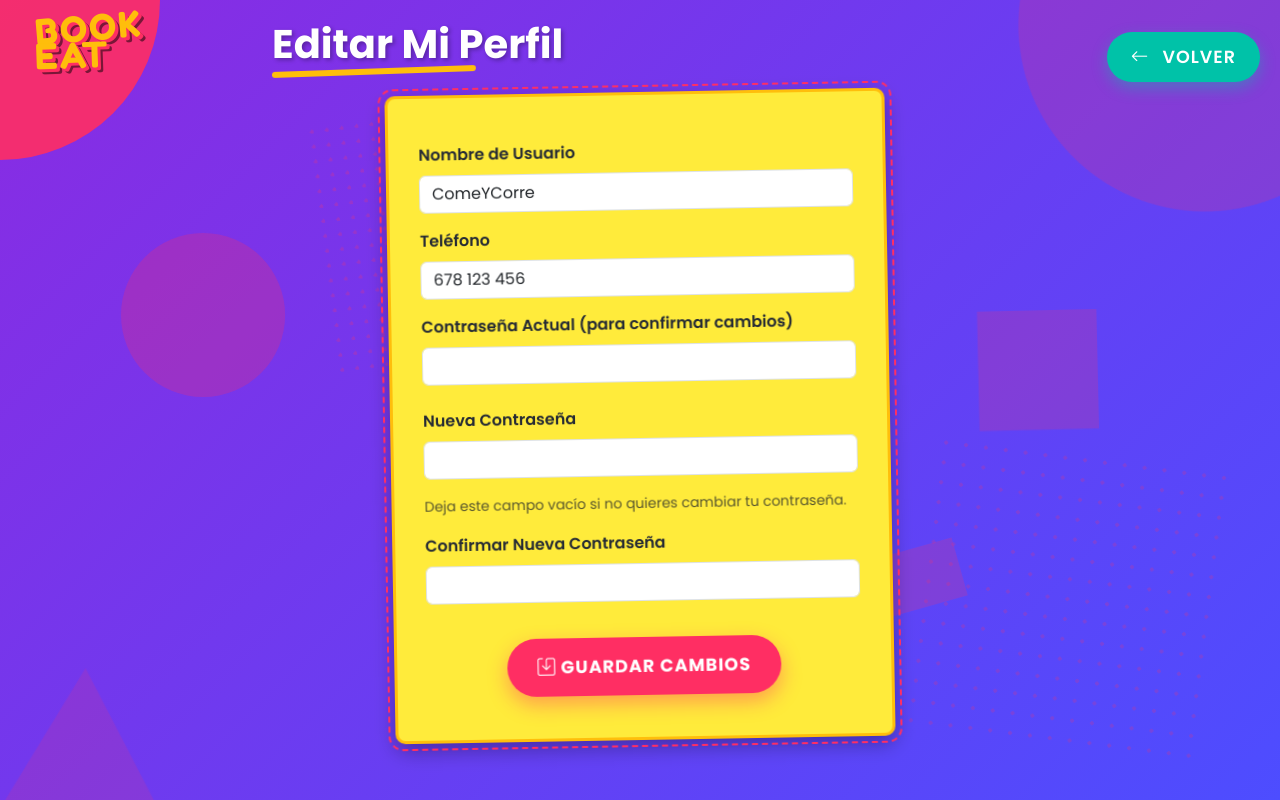
After one commit to RubenSans82/reservatumesa, a Flask app: page /user/edit_profile in a window 1280 px wide. The commit adds this page. Run offline with Flask 3, Linux system fonts and the light colour scheme; a user stored in the database is signed in; data comes from the database, SQL or seed files in the repository.

Commit message:
user_edit

```diff
--- a/app.py
+++ b/app.py
@@ -820,5 +820,137 @@ def update_restaurant_profile():
     finally:
         connection.close()
 
+@app.route('/user/edit_profile')
+def edit_client_profile():
+    # Verificar que el cliente está logueado
+    if 'client_id' not in session:
+        return redirect(url_for('login_page'))
+
+    client_id = session['client_id']
+    connection = db.get_connection()
+
+    try:
+        with connection.cursor() as cursor:
+            # Obtener datos del cliente
+            query = "SELECT * FROM client WHERE client_id = %s"
+            cursor.execute(query, (client_id,))
+            client = cursor.fetchone()
+
+            if not client:
+                return redirect(url_for('login_page'))
+
+            return render_template('user/edit_profile.html', client=client)
+    except Exception as e:
+        print("Error al obtener datos del cliente:", e)
+        return redirect(url_for('userhome'))
+    finally:
+        connection.close()
+
+@app.route('/user/update_profile', methods=['POST'])
+def update_client_profile():
+    # Verificar que el cliente está logueado
+    if 'client_id' not in session:
+        return redirect(url_for('login_page'))
+
+    client_id = session['client_id']
+    connection = db.get_connection()
+
+    # Obtener datos del formulario (sin el campo name)
+    username = request.form.get('username')
+    phone = request.form.get('phone')
+    current_password = request.form.get('current_password')
+    new_password = request.form.get('new_password')
+    confirm_password = request.form.get('confirm_password')
+
+    try:
+        with connection.cursor() as cursor:
+            # Verificar si el nombre de usuario existe para otro cliente
+            if username != session['username']:
+                query = "SELECT * FROM client WHERE username = %s AND client_id != %s"
+                cursor.execute(query, (username, client_id))
+                existing_user = cursor.fetchone()
+
+                if existing_user:
+                    # Obtener los datos actuales para mostrar en el formulario
+                    query = "SELECT * FROM client WHERE client_id = %s"
+                    cursor.execute(query, (client_id,))
+                    client = cursor.fetchone()
+
+                    return render_template(
+                        'user/edit_profile.html',
+                        client=client,
+                        message="El nombre de usuario ya existe. Por favor, elige otro.",
+                        message_type="danger"
+                    )
+
+            # Obtener datos actuales del cliente
+            query = "SELECT * FROM client WHERE client_id = %s"
+            cursor.execute(query, (client_id,))
+            client = cursor.fetchone()
+
+            # Verificar contraseña actual
+            stored_password = client['password']
+
+            if not bcrypt.checkpw(current_password.encode('utf-8'), stored_password.encode('utf-8')):
+                return render_template(
+                    'user/edit_profile.html',
+                    client=client,
+                    message="La contraseña actual no es correcta",
+                    message_type="danger"
+                )
+
+            # Verificar si se quiere cambiar la contraseña
+            if new_password:
+                if new_password != confirm_password:
+                    return render_template(
+                        'user/edit_profile.html',
+                        client=client,
+                        message="Las nuevas contraseñas no coinciden",
+                        message_type="danger"
+                    )
+
+                # Encriptar nueva contraseña
+                hashed_password = bcrypt.hashpw(new_password.encode('utf-8'), bcrypt.gensalt()).decode('utf-8')
+            else:
+                # Mantener la contraseña actual
+                hashed_password = stored_password
+
+            # Actualizar datos del cliente (sin el campo name)
+            update_query = """
+            UPDATE client
+            SET username = %s, phone = %s, password = %s
+            WHERE client_id = %s
+            """
+            cursor.execute(update_query, (
+                username, phone, hashed_password, client_id
+            ))
+            connection.commit()
+
+            # Actualizar el nombre de usuario en la sesión
+            session['username'] = username
+
+            # Obtener los datos actualizados para mostrar en el formulario
+            query = "SELECT * FROM client WHERE client_id = %s"
+            cursor.execute(query, (client_id,))
+            updated_client = cursor.fetchone()
+
+            return render_template(
+                'user/edit_profile.html',
+                client=updated_client,
+                message="Perfil actualizado correctamente",
+                message_type="success"
+            )
+    except Exception as e:
+        print("Error al actualizar perfil del cliente:", e)
+        connection.rollback()
+        return render_template(
+            'user/edit_profile.html',
+            client=client if 'client' in locals() else {'username': username, 'phone': phone},
+            message=f"Error al actualizar el perfil: {str(e)}",
+            message_type="danger"
+        )
+    finally:
+        connection.close()
+
 if __name__ == '__main__':
     app.run(debug=True, port=80)
--- /dev/null
+++ b/templates/user/edit_profile.html
@@ -0,0 +1,87 @@
+<!DOCTYPE html>
+<html lang="es">
+<head>
+    <meta charset="UTF-8">
+    <meta name="viewport" content="width=device-width, initial-scale=1.0">
+    <title>Editar Mi Perfil</title>
+    <link href="https://cdn.jsdelivr.net/npm/bootstrap@5.3.3/dist/css/bootstrap.min.css" rel="stylesheet" integrity="sha384-QWTKZyjpPEjISv5WaRU9OFeRpok6YctnYmDr5pNlyT2bRjXh0JMhjY6hW+ALEwIH" crossorigin="anonymous">
+    <link rel="stylesheet" href="https://cdn.jsdelivr.net/npm/bootstrap-icons@1.11.1/font/bootstrap-icons.css">
+    <link rel="preconnect" href="https://fonts.googleapis.com">
+    <link rel="preconnect" href="https://fonts.gstatic.com" crossorigin>
+    <link href="https://fonts.googleapis.com/css2?family=Poppins:wght@400;600;700&family=Fredoka+One&family=Righteous&display=swap" rel="stylesheet">
+    <link rel="stylesheet" href="{{ url_for('static', filename='css/style.css') }}">
+</head>
+<body>
+    <div class="geo-shape geo-square"></div>
+    <div class="geo-shape geo-rect"></div>
+    <div class="geo-shape geo-circle"></div>
+    <div class="geo-dots"></div>
+    <div class="geo-dots geo-dots-alt"></div>
+
+    <!-- Logo in top left corner -->
+    <div class="logo-container">
+        <div class="logo-circle" style="transform: translateX(0) scale(1); opacity: 0.9; animation: none;"></div>
+        <div class="logo-text" style="transform: translateX(0); opacity: 1; animation: logo-bounce 5s ease-in-out infinite;">
+            <span>BOOK</span>
+            <span>EAT</span>
+        </div>
+    </div>
+
+    <!-- Back button in top right corner -->
+    <div class="back-container">
+        <a href="/userhome" class="btn back-btn"><i class="bi bi-arrow-left"></i> Volver</a>
+    </div>
+
+    <div class="container page-transition">
+        <div class="row justify-content-center">
+            <div class="col-md-8">
+                <div class="auth-container">
+                    <h1 class="text-center mb-4">Editar Mi Perfil</h1>
+
+                    {% if message %}
+                        <div class="alert alert-{{ message_type if message_type else 'info' }} mt-3" role="alert">
+                            {{ message }}
+                        </div>
+                    {% endif %}
+
+                    <form action="/user/update_profile" method="POST">
+                        <div class="mb-3">
+                            <label for="username" class="form-label">Nombre de Usuario</label>
+                            <input type="text" class="form-control" id="username" name="username" value="{{ client.username }}" required>
+                        </div>
+
+                        <div class="mb-3">
+                            <label for="phone" class="form-label">Teléfono</label>
+                            <input type="tel" class="form-control" id="phone" name="phone" value="{{ client.phone }}" required>
+                        </div>
+
+                        <div class="mb-4">
+                            <label for="current_password" class="form-label">Contraseña Actual (para confirmar cambios)</label>
+                            <input type="password" class="form-control" id="current_password" name="current_password" required>
+                        </div>
+
+                        <div class="mb-3">
+                            <label for="new_password" class="form-label">Nueva Contraseña</label>
+                            <input type="password" class="form-control" id="new_password" name="new_password">
+                            <small class="form-text text-muted">Deja este campo vacío si no quieres cambiar tu contraseña.</small>
+                        </div>
+
+                        <div class="mb-4">
+                            <label for="confirm_password" class="form-label">Confirmar Nueva Contraseña</label>
+                            <input type="password" class="form-control" id="confirm_password" name="confirm_password">
+                        </div>
+
+                        <div class="text-center">
+                            <button type="submit" class="btn button-pulse btn-lg">
+                                <i class="bi bi-save"></i> Guardar Cambios
+                            </button>
+                        </div>
+                    </form>
+                </div>
+            </div>
+        </div>
+    </div>
+
+    <script src="https://cdn.jsdelivr.net/npm/bootstrap@5.3.3/dist/js/bootstrap.bundle.min.js" integrity="sha384-YvpcrYf0tY3lHB60NNkmXc5s9fDVZLESaAA55NDzOxhy9GkcIdslK1eN7N6jIeHz" crossorigin="anonymous"></script>
+</body>
+</html>
```
Also changed, not shown: templates/user/home.html (+8 -2 lines).
